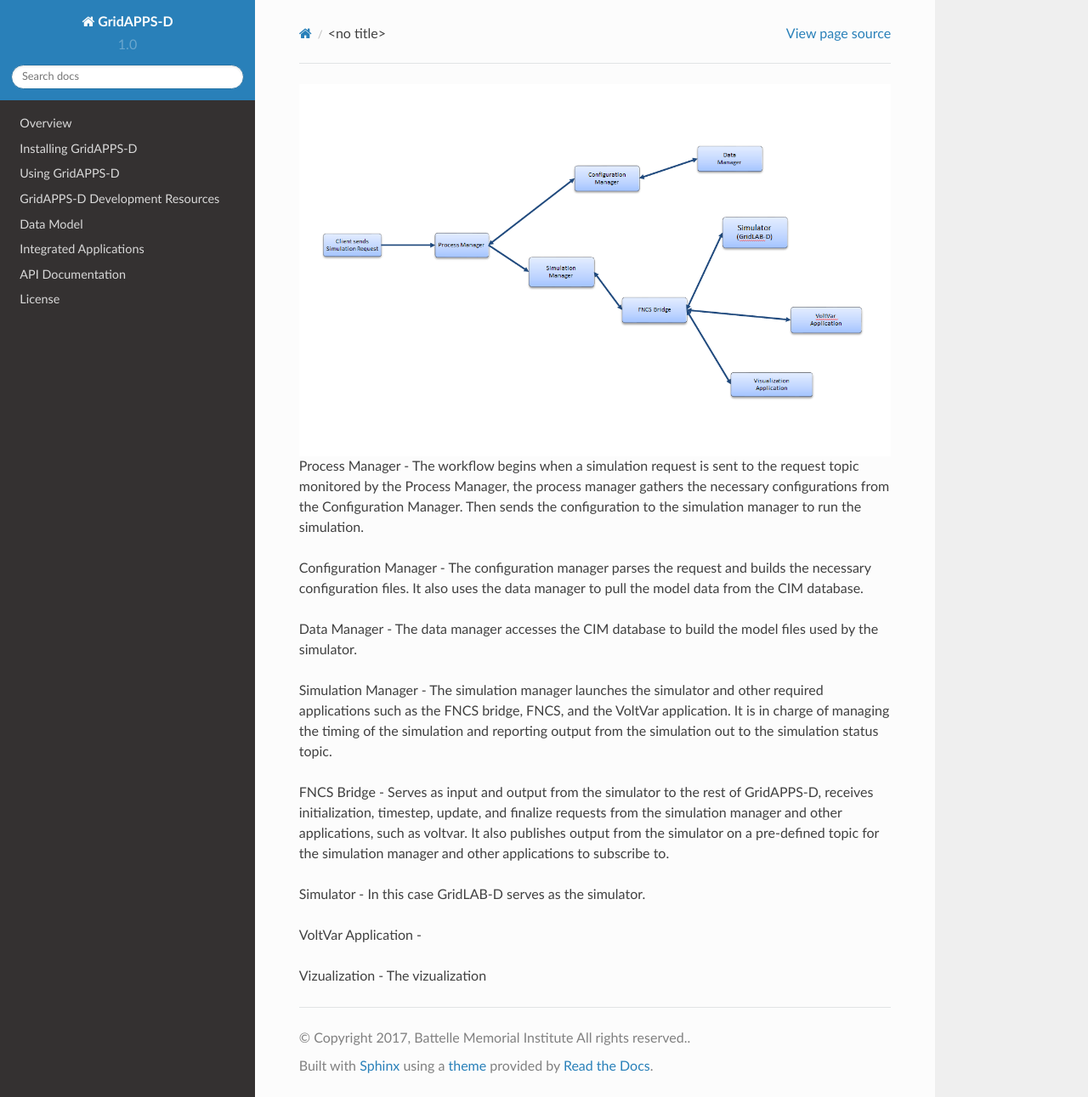
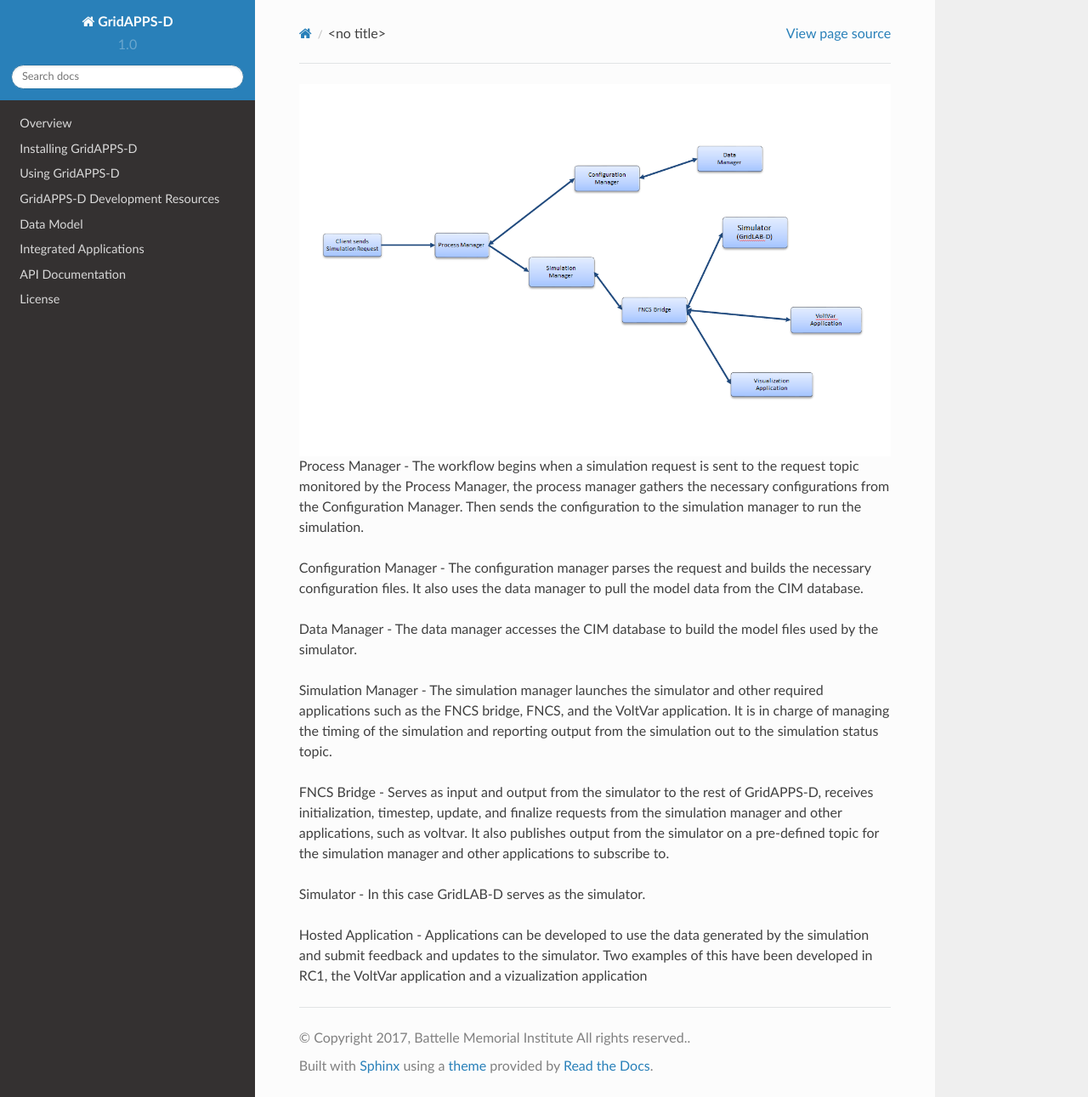
Before and after one commit to GRIDAPPSD/GOSS-GridAPPS-D, a Sphinx documentation site: the page built from docs/source/developer_resources/Execution_Workflow.rst, in a window 1280 px wide and 1291 px high. Shown: the whole window at 85% size. Built offline with Sphinx 7.4.7 and the Read the Docs theme 2.0.0, drawn with Linux system fonts in a browser that asks for light colours; pages that are not in the unit, such as notebooks, are missing from menus.

Commit message:
Update Execution_Workflow.rst

```diff
--- a/docs/source/developer_resources/Execution_Workflow.rst
+++ b/docs/source/developer_resources/Execution_Workflow.rst
@@ -12,6 +12,4 @@
 
 Simulator - In this case GridLAB-D serves as the simulator.
 
-VoltVar Application -
-
-Vizualization - The vizualization
+Hosted Application - Applications can be developed to use the data generated by the simulation and submit feedback and updates to the simulator.  Two examples of this have been developed in RC1, the VoltVar application and a vizualization application
```
